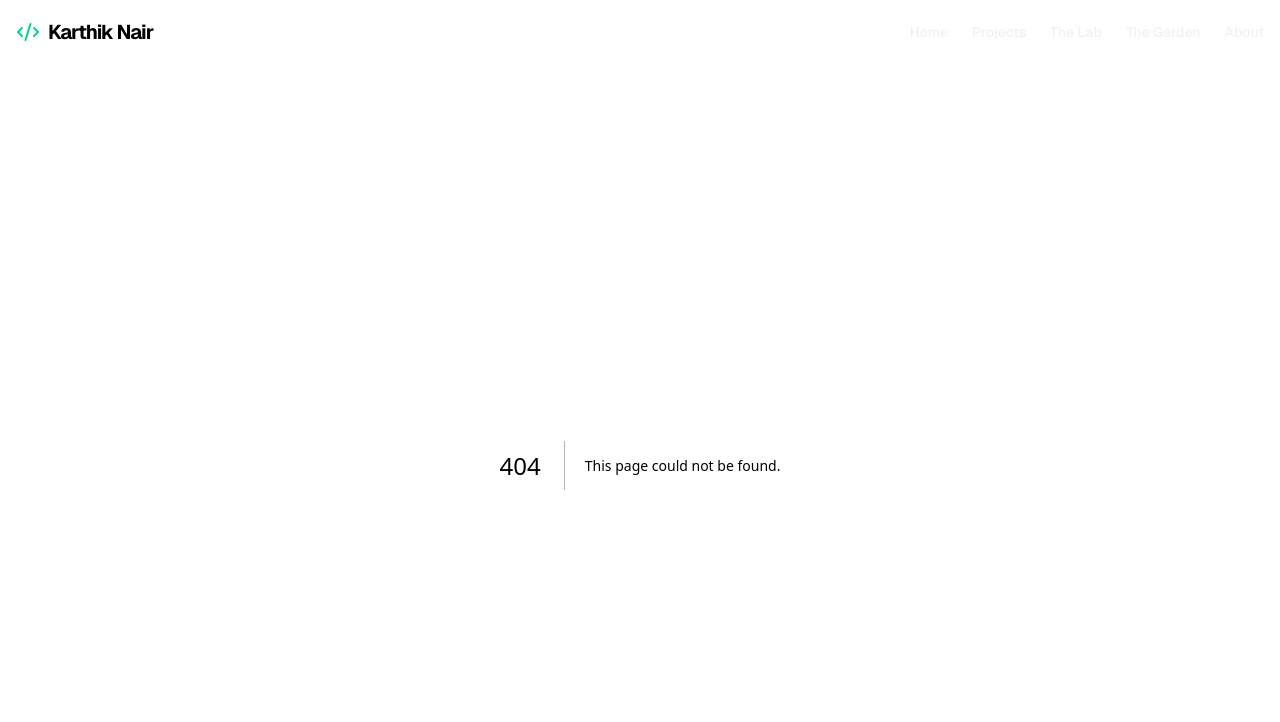
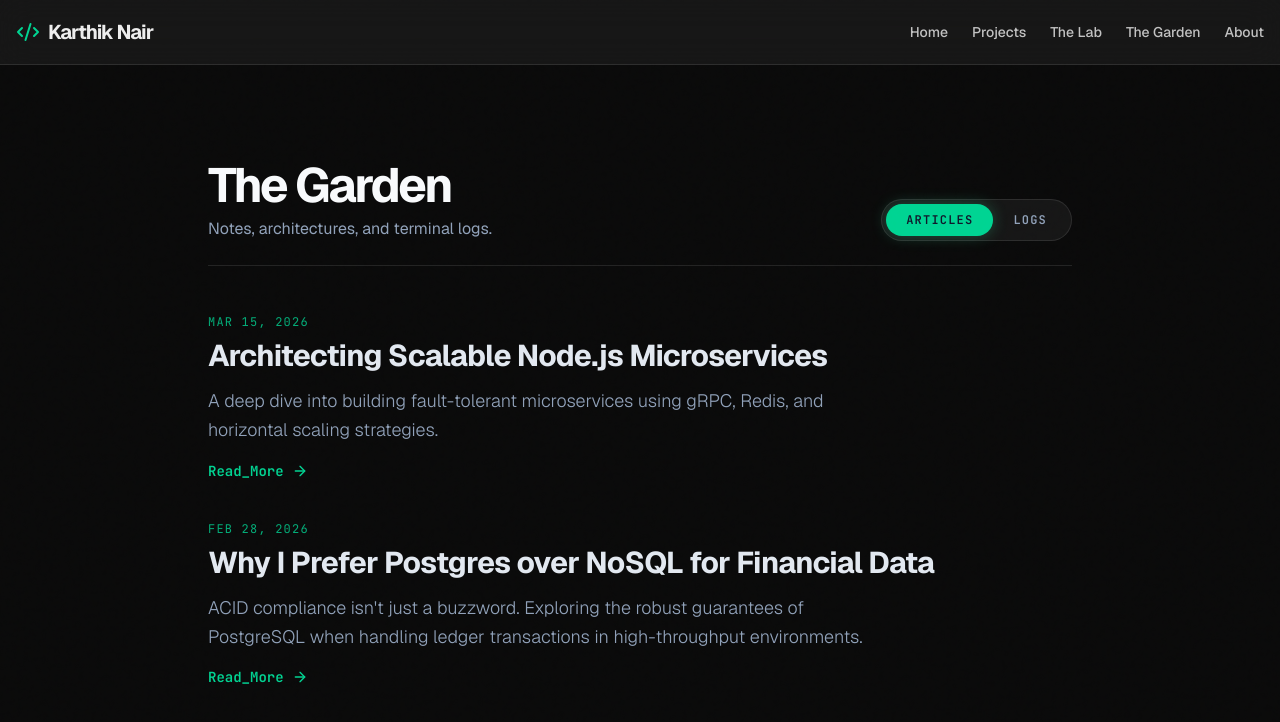
Before and after one commit to TheMikeKaisen/karthik-h-nair-portfolio, a Next.js app: page /garden in a window 1280 px wide. Before the commit this address had no page. Shown: the top 722 px of the page. Built offline with nearby package versions, Linux system fonts and the light colour scheme.

Commit message:
feat: Create Garden. Buttons for Article and Logs. Populate with fake data.

```diff
--- /dev/null
+++ b/src/app/garden/GardenClient.tsx
@@ -0,0 +1,135 @@
+"use client"
+
+import React from 'react';
+import { useSearchParams, useRouter } from 'next/navigation';
+import { motion, AnimatePresence } from 'framer-motion';
+import { Terminal, ArrowRight } from 'lucide-react';
+
+const containerVariants = {
+  hidden: { opacity: 0 },
+  show: {
+    opacity: 1,
+    transition: { staggerChildren: 0.08 }
+  }
+};
+
+const itemVariants = {
+  hidden: { opacity: 0, y: 15 },
+  show: { opacity: 1, y: 0, transition: { type: "spring", stiffness: 350, damping: 25 } }
+};
+
+// Mock Data
+const MOCK_ARTICLES = [
+  { id: '1', title: 'Architecting Scalable Node.js Microservices', date: 'Mar 15, 2026', excerpt: 'A deep dive into building fault-tolerant microservices using gRPC, Redis, and horizontal scaling strategies.', slug: 'architecting-scalable-node' },
+  { id: '2', title: 'Why I Prefer Postgres over NoSQL for Financial Data', date: 'Feb 28, 2026', excerpt: 'ACID compliance isn\'t just a buzzword. Exploring the robust guarantees of PostgreSQL when handling ledger transactions in high-throughput environments.', slug: 'postgres-financial-data' },
+];
+
+const MOCK_LOGS = [
+  { id: 'l1', title: 'Migrated primary auth DB from AWS RDS to PlanetScale.', timestamp: '2026-03-31T08:45:00Z' },
+  { id: 'l2', title: 'Resolved memory leak in the WebSocket handling layer. CPU usage down 40% across clusters.', timestamp: '2026-03-29T14:20:00Z' },
+  { id: 'l3', title: 'Updated Redis cache invalidation strategy for user sessions.', timestamp: '2026-03-25T01:15:00Z' },
+  { id: 'l4', title: 'Deployed new egress pipeline for real-time analytics aggregation.', timestamp: '2026-03-20T18:30:00Z' },
+];
+
+export default function GardenClient() {
+  const searchParams = useSearchParams();
+  const router = useRouter();
+  const view = searchParams.get('v') || 'articles';
+
+  const setView = (v: 'articles' | 'logs') => {
+    router.push(`?v=${v}`, { scroll: false });
+  };
+
+  return (
+    <div className="w-full flex flex-col gap-12">
+      {/* 1. Header Component */}
+      <header className="flex flex-col md:flex-row md:items-end justify-between gap-6 pb-6 border-b border-white/10">
+        <div>
+          <h1 className="text-4xl md:text-5xl font-bold tracking-tighter text-[#f8fafc] mb-2">The Garden</h1>
+          <p className="text-slate-400">Notes, architectures, and terminal logs.</p>
+        </div>
+
+        {/* 2. Mode Switcher (Pill UI) */}
+        <div className="bg-white/5 border border-white/10 p-1 rounded-full flex relative w-max font-jetbrains">
+          <button
+            onClick={() => setView('articles')}
+            className={`relative px-5 py-2 rounded-full text-xs font-semibold z-10 transition-colors uppercase tracking-widest ${view === 'articles' ? 'text-slate-900' : 'text-slate-400 hover:text-white'}`}
+          >
+            Articles
+            {view === 'articles' && (
+              <motion.div
+                layoutId="active-pill"
+                className="absolute inset-0 bg-emerald-400 rounded-full -z-10 shadow-[0_0_15px_rgba(52,211,153,0.3)]"
+                transition={{ type: "spring", bounce: 0.25, duration: 0.5 }}
+              />
+            )}
+          </button>
+
+          <button
+            onClick={() => setView('logs')}
+            className={`relative px-5 py-2 rounded-full text-xs font-semibold z-10 transition-colors uppercase tracking-widest ${view === 'logs' ? 'text-slate-900' : 'text-slate-400 hover:text-white'}`}
+          >
+            Logs
+            {view === 'logs' && (
+              <motion.div
+                layoutId="active-pill"
+                className="absolute inset-0 bg-emerald-400 rounded-full -z-10 shadow-[0_0_15px_rgba(52,211,153,0.3)]"
+                transition={{ type: "spring", bounce: 0.25, duration: 0.5 }}
+              />
+            )}
+          </button>
+        </div>
+      </header>
+
+      {/* 3. Content Area */}
+      <main className="min-h-[50vh]">
+        <AnimatePresence mode="wait">
+          {view === 'articles' ? (
+            <motion.div
+              key="articles"
+              variants={containerVariants}
+              initial="hidden"
+              animate="show"
+              exit={{ opacity: 0, y: -10, filter: "blur(4px)", transition: { duration: 0.2 } }}
+              className="flex flex-col gap-10"
+            >
+              {MOCK_ARTICLES.map((article) => (
+                <motion.article key={article.id} variants={itemVariants} className="group cursor-pointer">
+                  <div className="mb-2 flex items-center gap-3">
+                    <span className="text-xs font-jetbrains text-emerald-400/80 tracking-widest uppercase">{article.date}</span>
+                  </div>
+                  <h2 className="text-2xl md:text-3xl font-bold text-slate-200 mb-3 group-hover:text-blue-400 transition-colors tracking-tight">{article.title}</h2>
+                  <p className="text-slate-400 text-base md:text-lg font-light leading-relaxed max-w-2xl mb-4">{article.excerpt}</p>
+                  <div className="flex items-center gap-2 text-sm font-jetbrains font-semibold text-emerald-400 group-hover:text-emerald-300 transition-colors">
+                    Read_More <ArrowRight className="w-4 h-4 group-hover:translate-x-1 transition-transform" />
+                  </div>
+                </motion.article>
+              ))}
+            </motion.div>
+          ) : (
+            <motion.div
+              key="logs"
+              variants={containerVariants}
+              initial="hidden"
+              animate="show"
+              exit={{ opacity: 0, y: -10, filter: "blur(4px)", transition: { duration: 0.2 } }}
+              className="flex flex-col gap-3 font-jetbrains"
+            >
+              {MOCK_LOGS.map((log) => (
+                <motion.div key={log.id} variants={itemVariants} className="flex gap-4 p-4 rounded-lg bg-black/40 border border-white/5 hover:border-white/10 hover:bg-white/5 transition-colors group">
+                  <div className="flex-shrink-0 mt-0.5">
+                    <Terminal className="w-4 h-4 text-slate-600 group-hover:text-emerald-400 transition-colors" />
+                  </div>
+                  <div className="flex flex-col gap-1 w-full relative">
+                    <span className="text-[10px] text-slate-500 uppercase tracking-widest">{log.timestamp}</span>
+                    <p className="text-sm text-slate-300 leading-relaxed font-light">{log.title}</p>
+                  </div>
+                </motion.div>
+              ))}
+            </motion.div>
+          )}
+        </AnimatePresence>
+      </main>
+    </div>
+  );
+}
--- /dev/null
+++ b/src/app/garden/page.tsx
@@ -0,0 +1,24 @@
+import { Suspense } from 'react'
+import type { Metadata } from 'next'
+import GardenClient from './GardenClient'
+
+export const metadata: Metadata = {
+  title: 'The Garden | Karthik Nair',
+  description: 'A collection of technical articles and raw terminal logs from the system architect.',
+}
+
+export default function GardenPage() {
+  return (
+    <div className="min-h-screen bg-[#0a0a0a] pt-24 pb-20 relative z-10">
+      <div className="container mx-auto px-4 max-w-4xl">
+        <Suspense fallback={
+          <div className="w-full flex items-center justify-center py-20">
+            <div className="font-jetbrains text-emerald-400 animate-pulse text-sm">Querying garden index...</div>
+          </div>
+        }>
+          <GardenClient />
+        </Suspense>
+      </div>
+    </div>
+  )
+}
```
